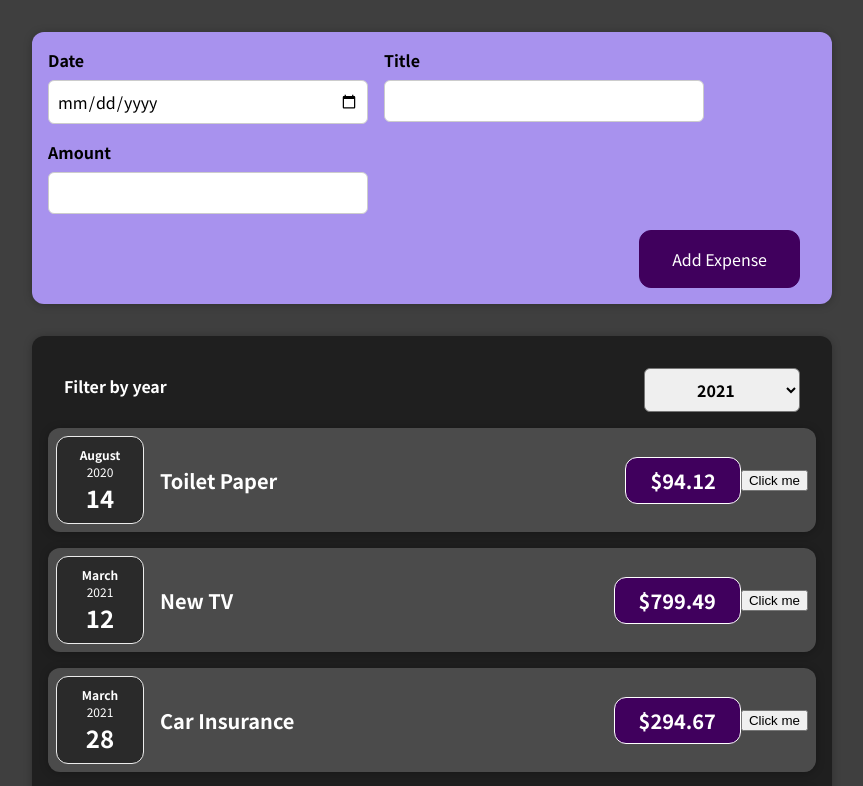
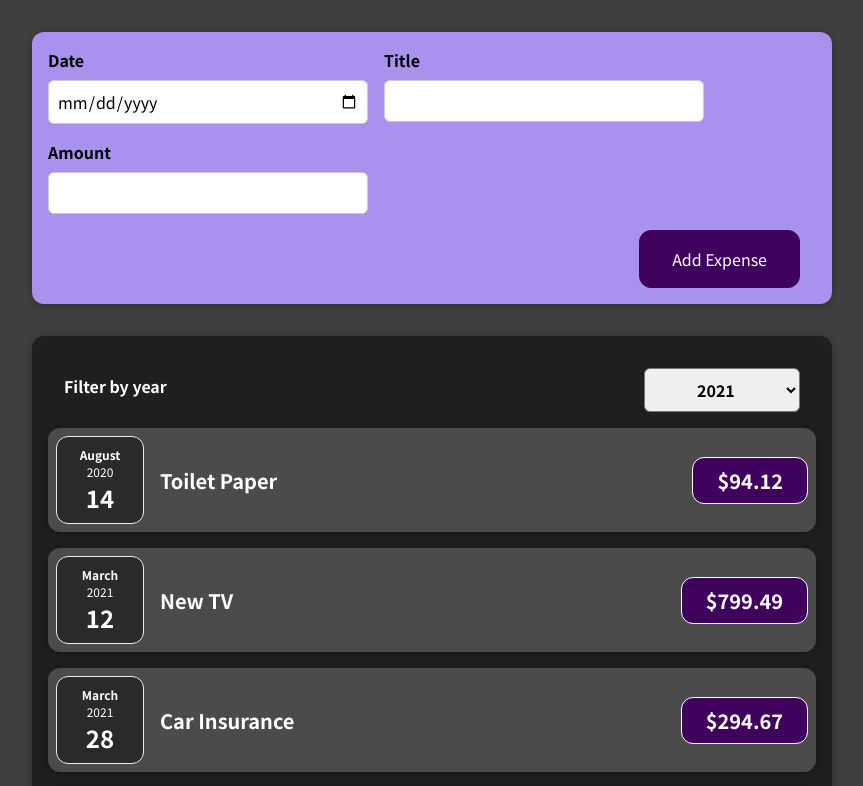
Before and after one commit to Plyavinskiy/expensive-tracker, a React (Create React App) app: page / in a window 1280 px wide. Shown: the top 786 px of the page, without its empty margins (208-1071 px from the left). Built offline with nearby package versions, Linux system fonts and the light colour scheme.

Commit message:
refactor: remove the button, its handler and state in ExpenseItem.js

```diff
--- a/src/components/Expenses/ExpenseItem.js
+++ b/src/components/Expenses/ExpenseItem.js
@@ -1,24 +1,15 @@
-import { useState } from "react";
-
 import Card from "../UI/Card";
 import ExpenseDate from "./ExpenseDate";
 import "./ExpenseItem.css";
 
 const ExpenseItem = (props) => {
-  const [title, setTitle] = useState(props.title);
-
-  const clickHandler = () => {
-    setTitle('Updated!');
-  };
-
   return (
     <Card className="expense-item">
       <ExpenseDate date={props.date} />
       <div className="expense-item__description">
-        <h2>{title}</h2>
+        <h2>{props.title}</h2>
         <div className="expense-item__price">${props.amount}</div>
       </div>
-      <button onClick={clickHandler}>Click me</button>
     </Card>
   );
 };
```
